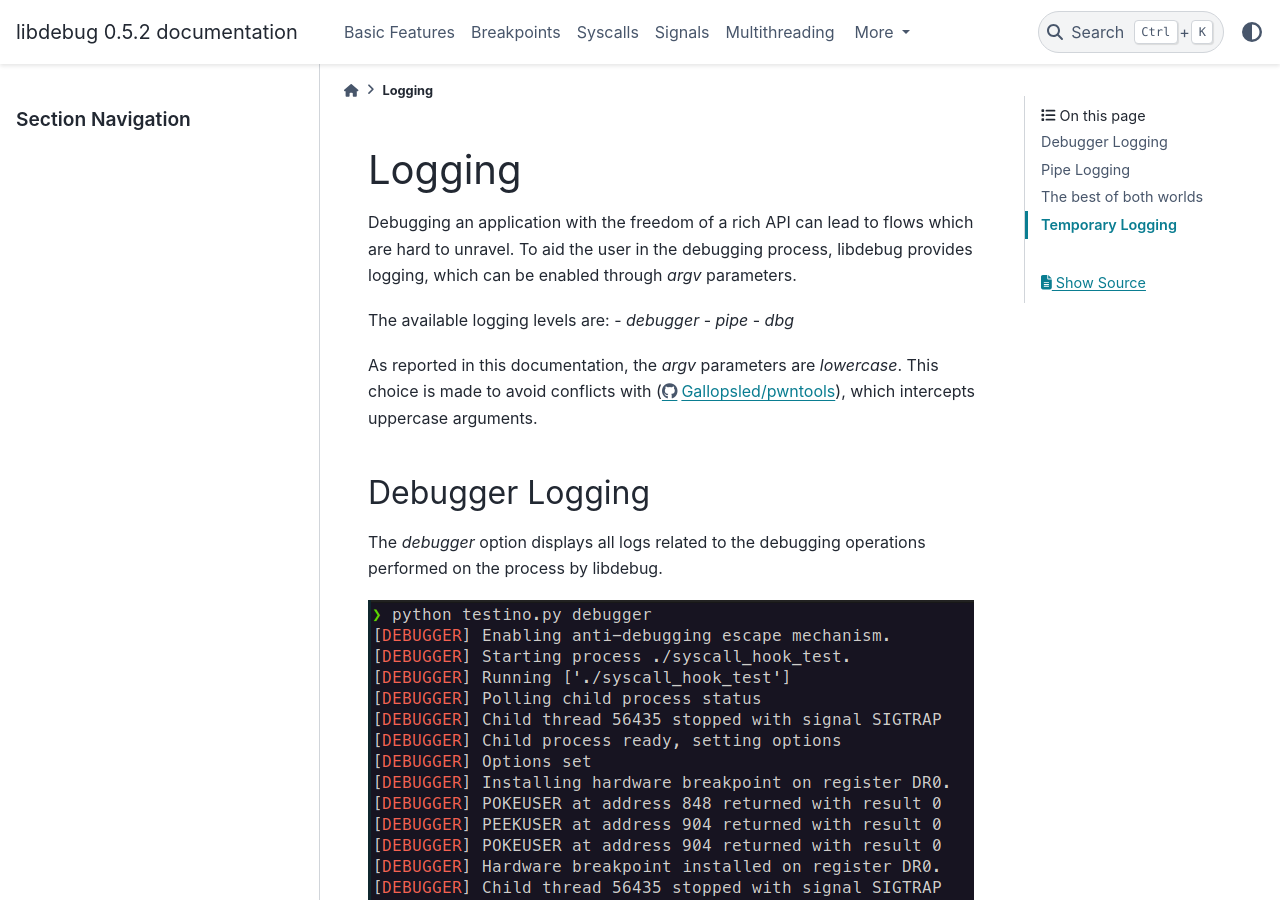
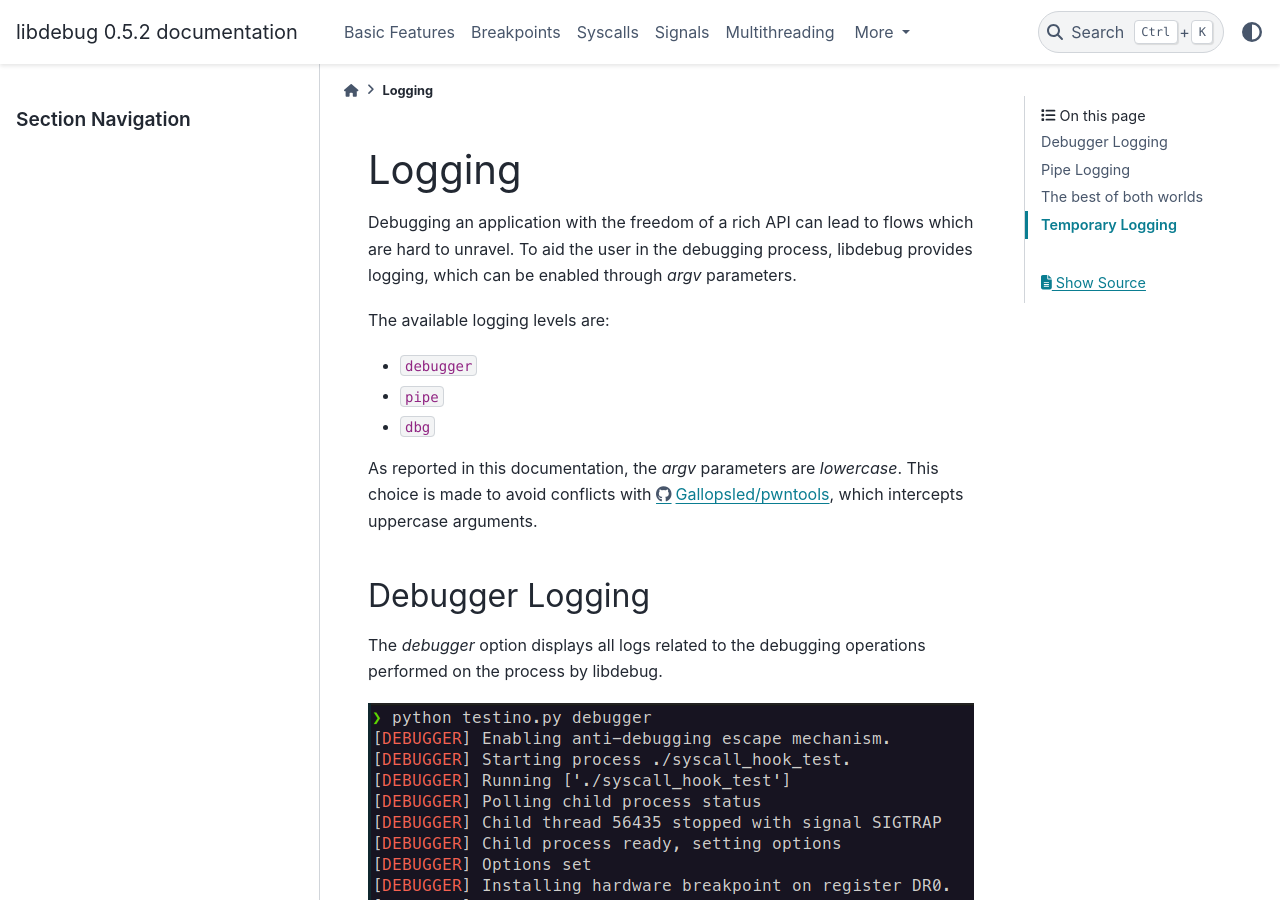
Before and after one commit to libdebug/libdebug, a Sphinx documentation site: the page built from docs/source/logging.rst, in a window 1280 px wide and 900 px high. Built offline with Sphinx 7.4.7 and the PyData theme 0.15.4, drawn with Linux system fonts in a browser that asks for light colours.

```diff
--- a/docs/source/logging.rst
+++ b/docs/source/logging.rst
@@ -3,11 +3,12 @@ Logging
 Debugging an application with the freedom of a rich API can lead to flows which are hard to unravel. To aid the user in the debugging process, libdebug provides logging, which can be enabled through `argv` parameters.
 
 The available logging levels are:
-- `debugger`
-- `pipe`
-- `dbg`
 
-As reported in this documentation, the `argv` parameters are *lowercase*. This choice is made to avoid conflicts with (https://github.com/Gallopsled/pwntools), which intercepts uppercase arguments.
+- ``debugger``
+- ``pipe``
+- ``dbg``
+
+As reported in this documentation, the `argv` parameters are *lowercase*. This choice is made to avoid conflicts with https://github.com/Gallopsled/pwntools, which intercepts uppercase arguments.
 
 Debugger Logging
 ----------------
```
